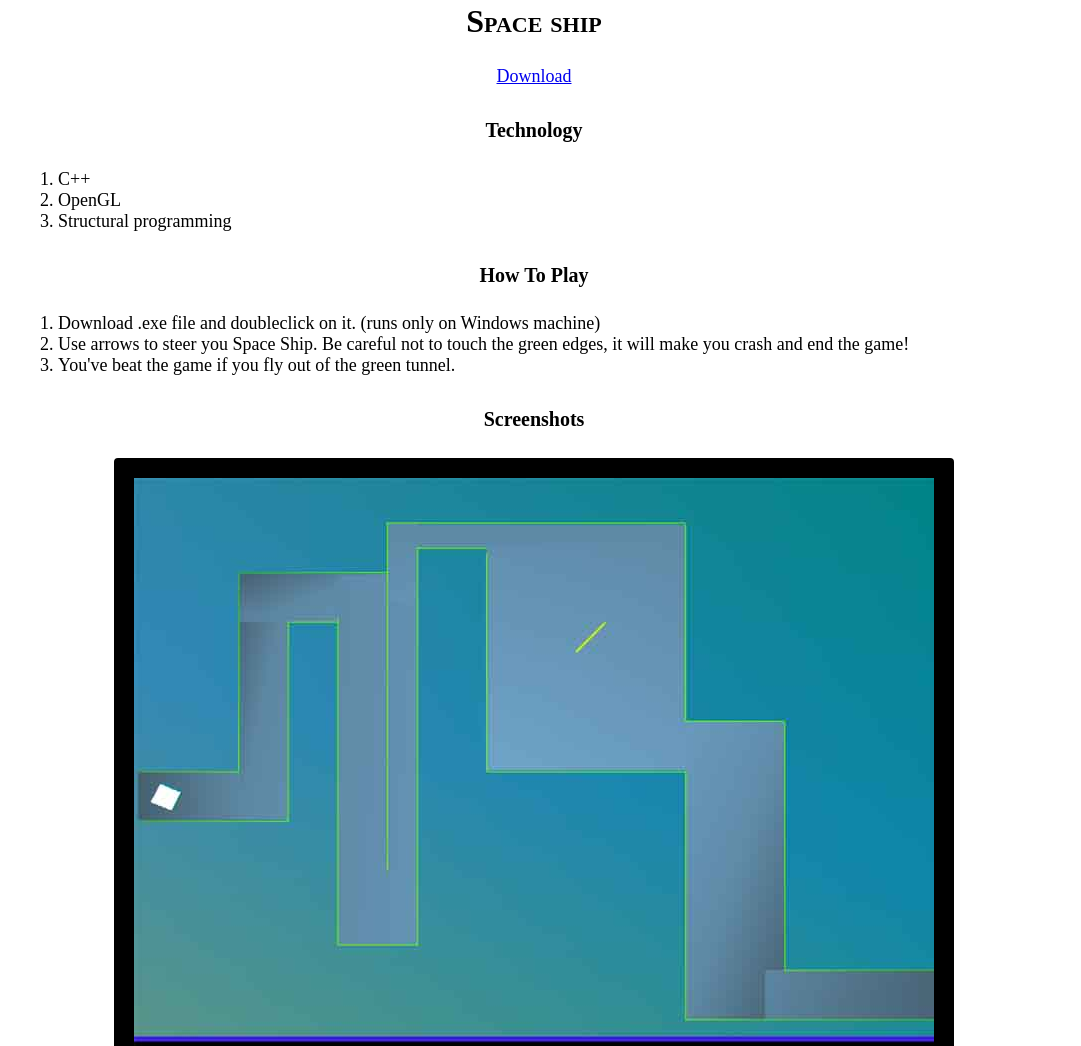
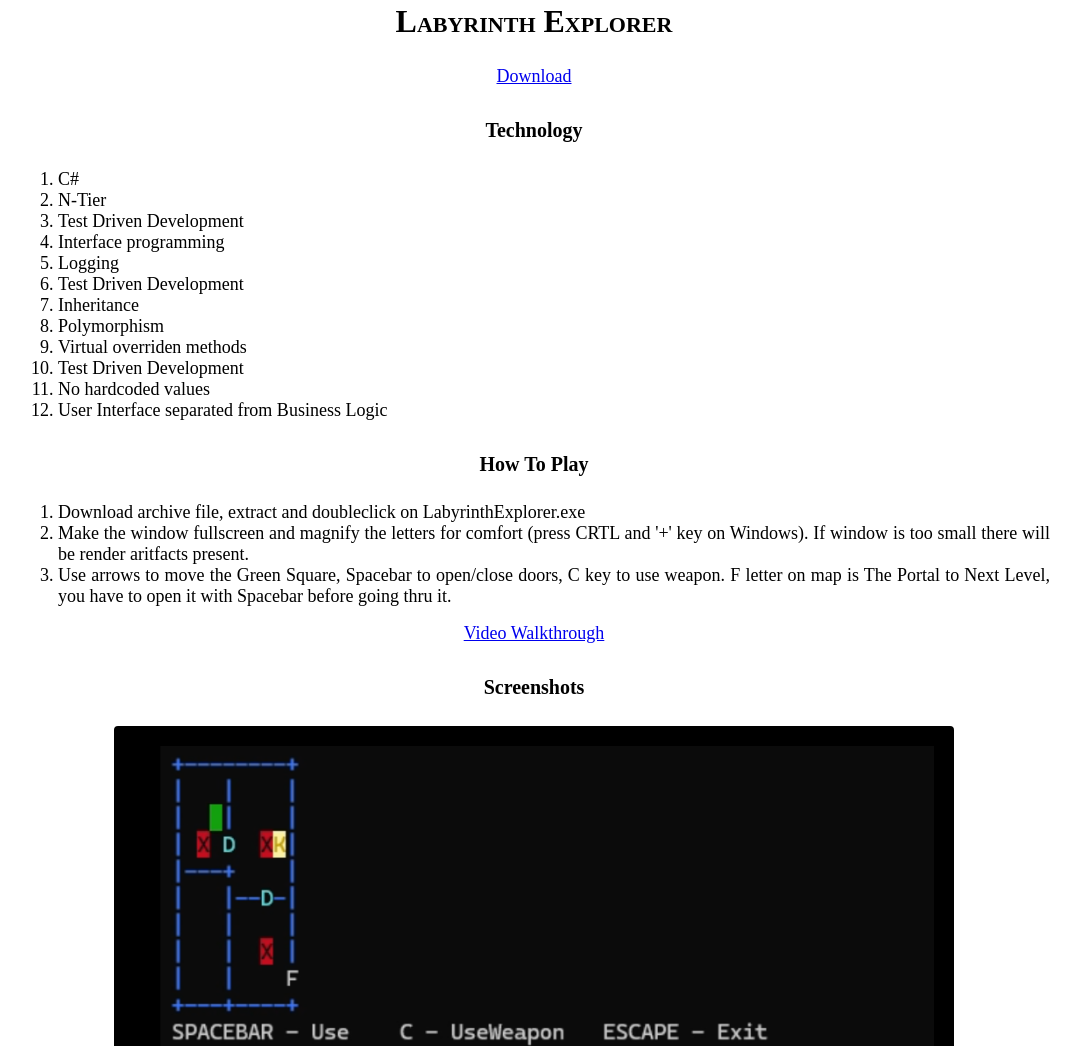
Before and after one commit to lucasadamski/lucasadamsblog, a plain HTML site: page programs/lab-ex.html in a window 1280 px wide. Shown: the part 270-1316 px from the top of the page, without its empty margins (106-1187 px from the left). Drawn offline with Linux system fonts and the light colour scheme.

Commit message:
Added Labyrinth Explorer

```diff
--- a/css/style.css
+++ b/css/style.css
@@ -151,8 +151,9 @@ h1 a:hover {
 }
 
 .photo-horizontal, .photo-vertical {
-    max-width: 100%;
+    max-width: 800px;
     height: auto;
+    max-height: 800px;
     border: 20px solid #000000;
     border-radius: 4px;
 }
--- a/programs/lab-ex.html
+++ b/programs/lab-ex.html
@@ -22,31 +22,45 @@
         </nav>
 
         <article>
-            <h2>Space ship</h2>
+            <h2>Labyrinth Explorer</h2>
             <div class="download-link">
-                <a href="https://github.com/lucasadamski/spaceship/releases/download/v1.0/SpaceShip.exe">Download</a>
+                <a href="https://github.com/lucasadamski/labyrinthexplorer/releases/download/v1.0/LabyrinthExplorer.1.0.zip">Download</a>
             </div>
             <h4>Technology</h4>
             <ol>
-                <li>C++</li>
-                <li>OpenGL</li>
-                <li>Structural programming</li>
+                <li>C#</li>
+                <li>N-Tier</li>
+                <li>Test Driven Development</li>
+                <li>Interface programming</li>
+                <li>Logging</li>
+                <li>Test Driven Development</li>
+                <li>Inheritance</li>
+                <li>Polymorphism</li>
+                <li>Virtual overriden methods</li>
+                <li>Test Driven Development</li>
+                <li>No hardcoded values</li>
+                <li>User Interface separated from Business Logic</li>
             </ol>
 
             <h4>How To Play</h4>
             <ol>
-                <li>Download .exe file and doubleclick on it. (runs only on Windows machine)</li>
-                <li>Use arrows to steer you Space Ship. Be careful not to touch the green edges, it will make you crash and end the game!</li>
-                <li>You've beat the game if you fly out of the green tunnel.</li>
+                <li>Download archive file, extract and doubleclick on LabyrinthExplorer.exe</li>
+                <li>Make the window fullscreen and magnify the letters for comfort (press CRTL and '+' key on Windows). If window is too small there will be render aritfacts present.</li>
+                <li>Use arrows to move the Green Square, Spacebar to open/close doors, C key to use weapon. F letter on map is The Portal to Next Level, you have to open it with Spacebar before going thru it.</li>
             </ol>
+
+            <div class="download-link">
+                <a href="https://www.youtube.com/watch?v=6TAxrFYxyl0">Video Walkthrough</a>
+            </div>
+
 
             <h4>Screenshots</h4>
             <div class="photos-container">
                 <div>
-                    <img class="photo-horizontal" src="/photos/space-ship/1lowres.jpg" alt="2D game screenshot, purple background, blue maze with green edges, white square as a player.">
+                    <img class="photo-horizontal" src="/photos/lab-ex/Lab-ex-screen-1.png" alt="2D retro game, black backround, green square as a player, red squares as a traps, blue walls, doors.">
                 </div>
                 <div>
-                    <img class="photo-horizontal" src="/photos/space-ship/2lowres.jpg" alt="2D game screenshot, purple background, blue maze with green edges, white square as a player.">
+                    <img class="photo-horizontal" src="/photos/lab-ex/Lab-ex-screen-2.png" alt="2D retro game, black backround, green square as a player, red squares as a traps, blue walls, doors.">
                 </div>
             </div>
 
```
Also changed, not shown: programs.html (+6 -0 lines), photos/lab-ex/Lab-ex-screen-1.png (added), photos/lab-ex/Lab-ex-screen-2.png (added).
